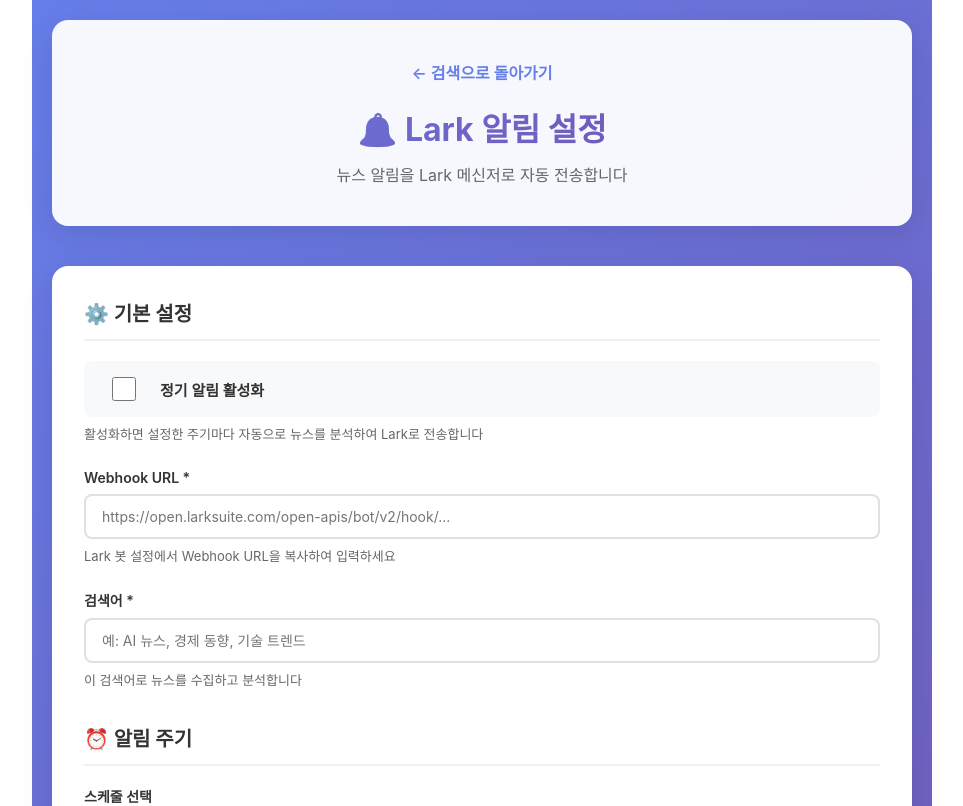
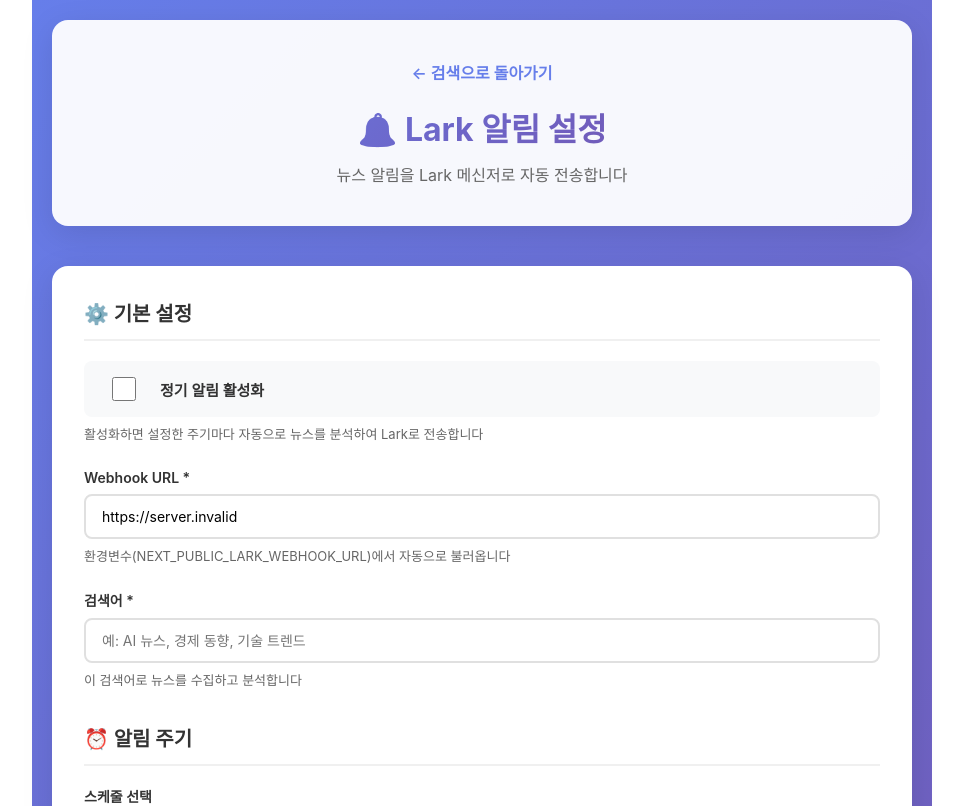
Before and after one commit to ckdqja135/mynewsC, a Next.js app in the folder frontend/: page /lark-settings in a window 1280 px wide. Shown: the top 806 px of the page, without its empty margins (158-1121 px from the left). Built offline with nearby package versions, Linux system fonts and the light colour scheme; no server answers.

Commit message:
코드 수정정

```diff
--- a/frontend/src/app/lark-settings/lark-settings.module.css
+++ b/frontend/src/app/lark-settings/lark-settings.module.css
@@ -139,6 +139,17 @@
   font-size: 13px;
   color: #666;
   line-height: 1.5;
+}
+
+.envValue {
+  padding: 10px 14px;
+  font-size: 13px;
+  font-family: monospace;
+  background: #f1f5f3;
+  color: #64748b;
+  border: 1px dashed #d1d5db;
+  border-radius: 8px;
+  word-break: break-all;
 }
 
 .checkboxGroup {
--- a/frontend/src/app/lark-settings/page.tsx
+++ b/frontend/src/app/lark-settings/page.tsx
@@ -8,7 +8,7 @@
 
 export default function LarkSettingsPage() {
   const [larkEnabled, setLarkEnabled] = useState(false);
-  const [larkWebhookUrl, setLarkWebhookUrl] = useState('');
+  const [larkWebhookUrl, setLarkWebhookUrl] = useState(process.env.NEXT_PUBLIC_LARK_WEBHOOK_URL || '');
   const [larkSchedule, setLarkSchedule] = useState('0 9 * * *');
   const [larkCustomSchedule, setLarkCustomSchedule] = useState('');
   const [larkSentimentTypes, setLarkSentimentTypes] = useState<Set<SentimentType>>(
@@ -29,7 +29,6 @@
         const config = await NewsApiService.getLarkSchedule();
         if (config) {
           setLarkEnabled(config.enabled);
-          setLarkWebhookUrl(config.webhookUrl);
           setLarkSchedule(config.schedule);
           setLarkQuery(config.query);
           setLarkSentimentTypes(new Set(config.sentimentTypes));
@@ -147,7 +146,7 @@
                 className={styles.input}
               />
               <p className={styles.helpText}>
-                Lark 봇 설정에서 Webhook URL을 복사하여 입력하세요
+                환경변수(NEXT_PUBLIC_LARK_WEBHOOK_URL)에서 자동으로 불러옵니다
               </p>
             </div>
 
```
